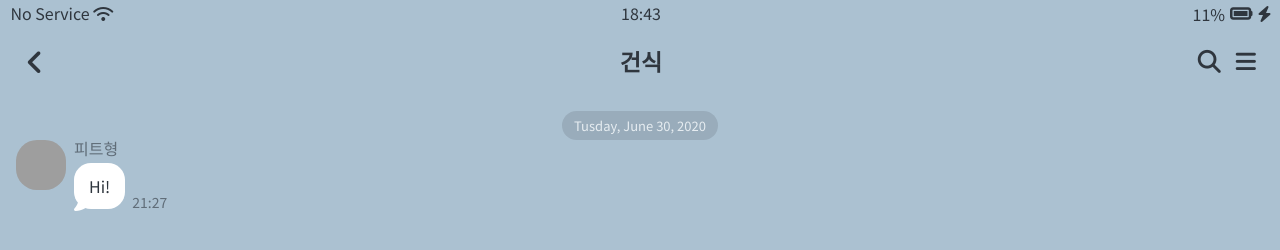
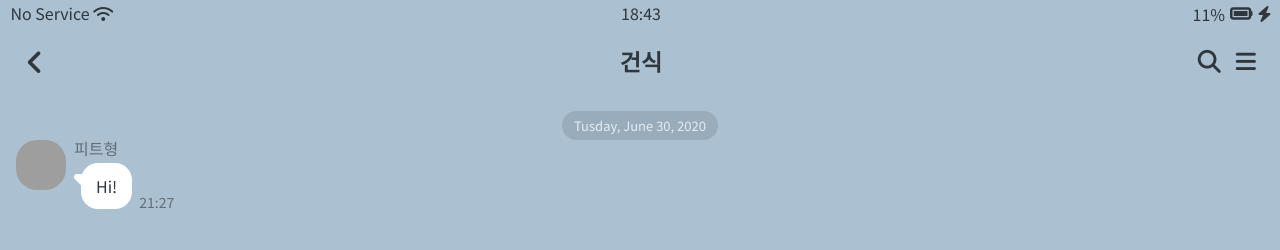
Before and after one commit to woogeonsik1/0916, a plain HTML site: page chatting.html in a window 1280 px wide. Shown: the top 250 px of the page. Drawn offline with Linux system fonts and the light colour scheme; grey boxes are pictures that could not be loaded.

Commit message:
수신 메세지 작업 보완

```diff
--- a/chatting.html
+++ b/chatting.html
@@ -44,7 +44,7 @@
         <div class="message-row__content">
           <div class="message__name">피트형</div>
           <div class="message__info">
-            <i class="fas fa-comment fa-3x"></i>
+            <i class="fas fa-caret-down fa-3x"></i>
             <div class="message__bubble">Hi!</div>
             <div class="message__time">21:27</div>
           </div>
--- a/css/screens/chat.css
+++ b/css/screens/chat.css
@@ -47,6 +47,7 @@
   border-radius: 17px;
   margin-top: 7px;
   margin-right: 7px;
+  margin-left: 7px;
   z-index: 1;
 }
 
@@ -62,9 +63,6 @@
 }
 
 .message__info i {
-  display: flex;
-  align-items: flex-end;
   position: absolute;
-  margin-top: 10px;
   color: white;
 }
```
